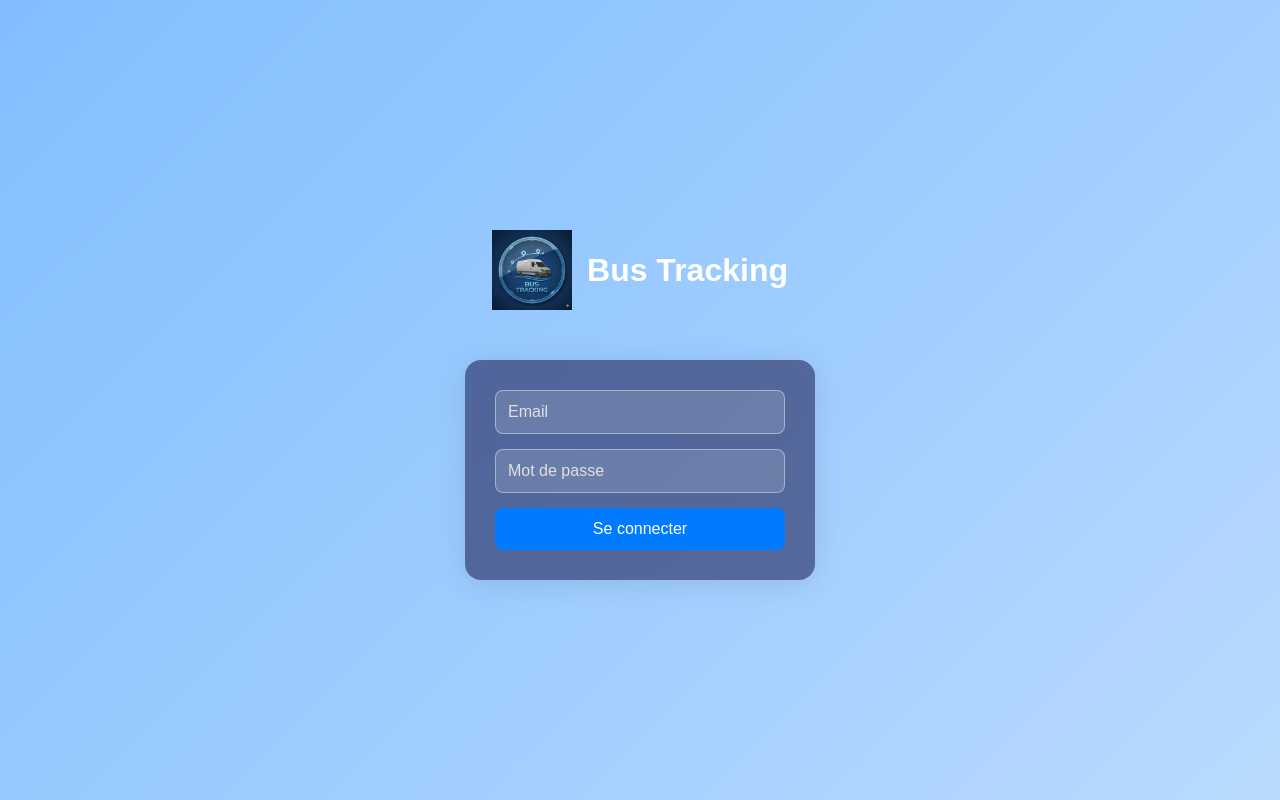
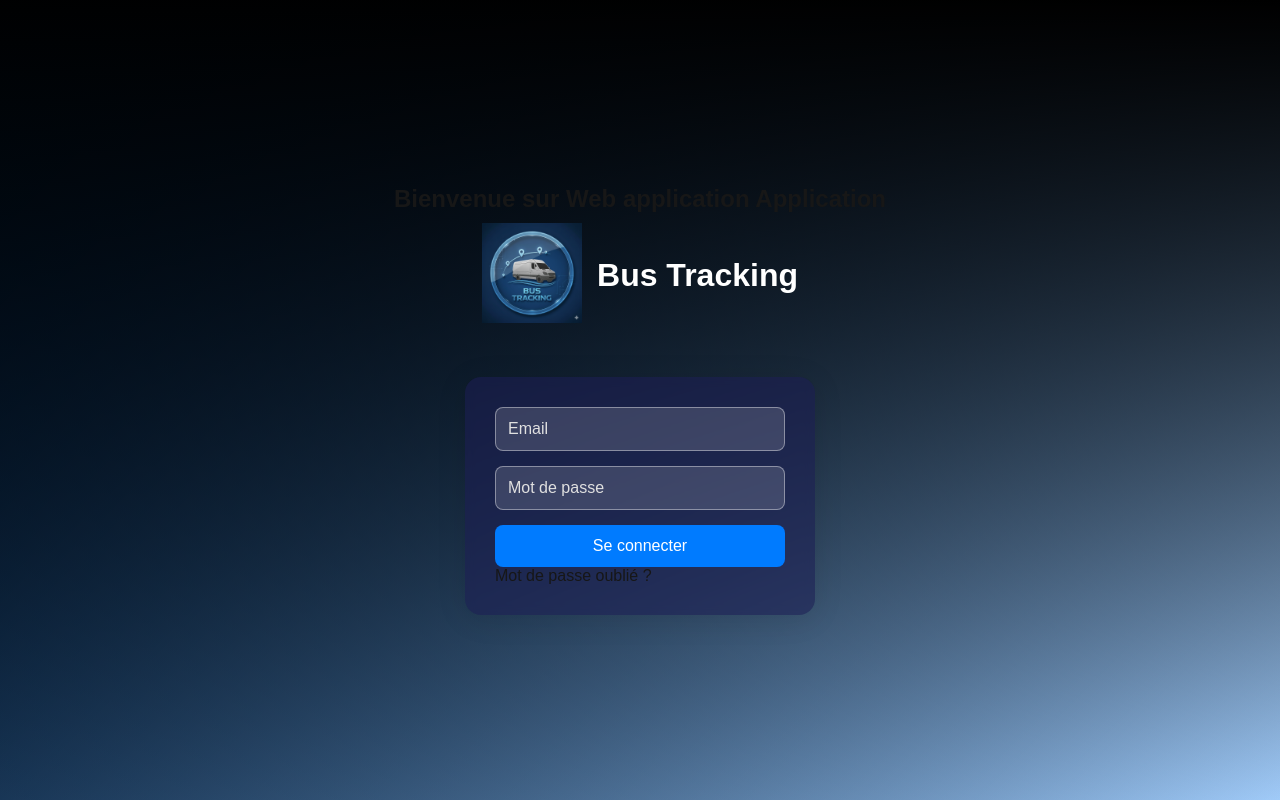
Before and after one commit to Yannick220291/conducteur-webapp, a Next.js app: page / in a window 1280 px wide. Built offline with nearby package versions, Linux system fonts and the light colour scheme.

Commit message:
feat: ajouter logo circulaire, introduction et lien mot de passe oublié

```diff
--- a/src/app/page.css
+++ b/src/app/page.css
@@ -3,7 +3,7 @@ body, html {
   padding: 0;
   font-family: Arial, sans-serif;
   height: 100%;
-  background: linear-gradient(135deg, rgba(0,123,255,0.2), rgba(0,123,255,0.1));
+  background: linear-gradient(135deg, rgb(0, 0, 0), rgba(0,123,255,0.1));
 }
 
 .login-container {
@@ -12,7 +12,7 @@ body, html {
   align-items: center;
   justify-content: center;
   height: 100vh;
-  background: linear-gradient(135deg, rgba(0,123,255,0.2), rgba(0,123,255,0.1));
+  background: linear-gradient(1deg, rgba(0,123,255,0.2), rgb(0, 0, 0));
 }
 
 .login-top {
--- a/src/app/page.tsx
+++ b/src/app/page.tsx
@@ -22,12 +22,20 @@ export default function LoginPage() {
 
   return (
     <div className="login-container">
+      {/* Introduction */}
+      <h2 className="intro-text">Bienvenue sur Web application Application</h2>
+
+      {/* Logo et nom */}
       <div className="login-top">
         <div className="logo-name">
-          <Image src="/images/logo.png" alt="Bus Tracking" width={80} height={80} />
+          <div className="logo-circle">
+            <Image src="/images/logo.png" alt="Bus Tracking" width={100} height={100} />
+          </div>
           <h1>Bus Tracking</h1>
         </div>
       </div>
+
+      {/* Formulaire */}
       <form className="login-form" onSubmit={handleSubmit}>
         <input
           type="email"
@@ -47,6 +55,7 @@ export default function LoginPage() {
           required
         />
         <button type="submit">Se connecter</button>
+        <a href="#" className="forgot-password">Mot de passe oublié ?</a>
       </form>
     </div>
   );
```
